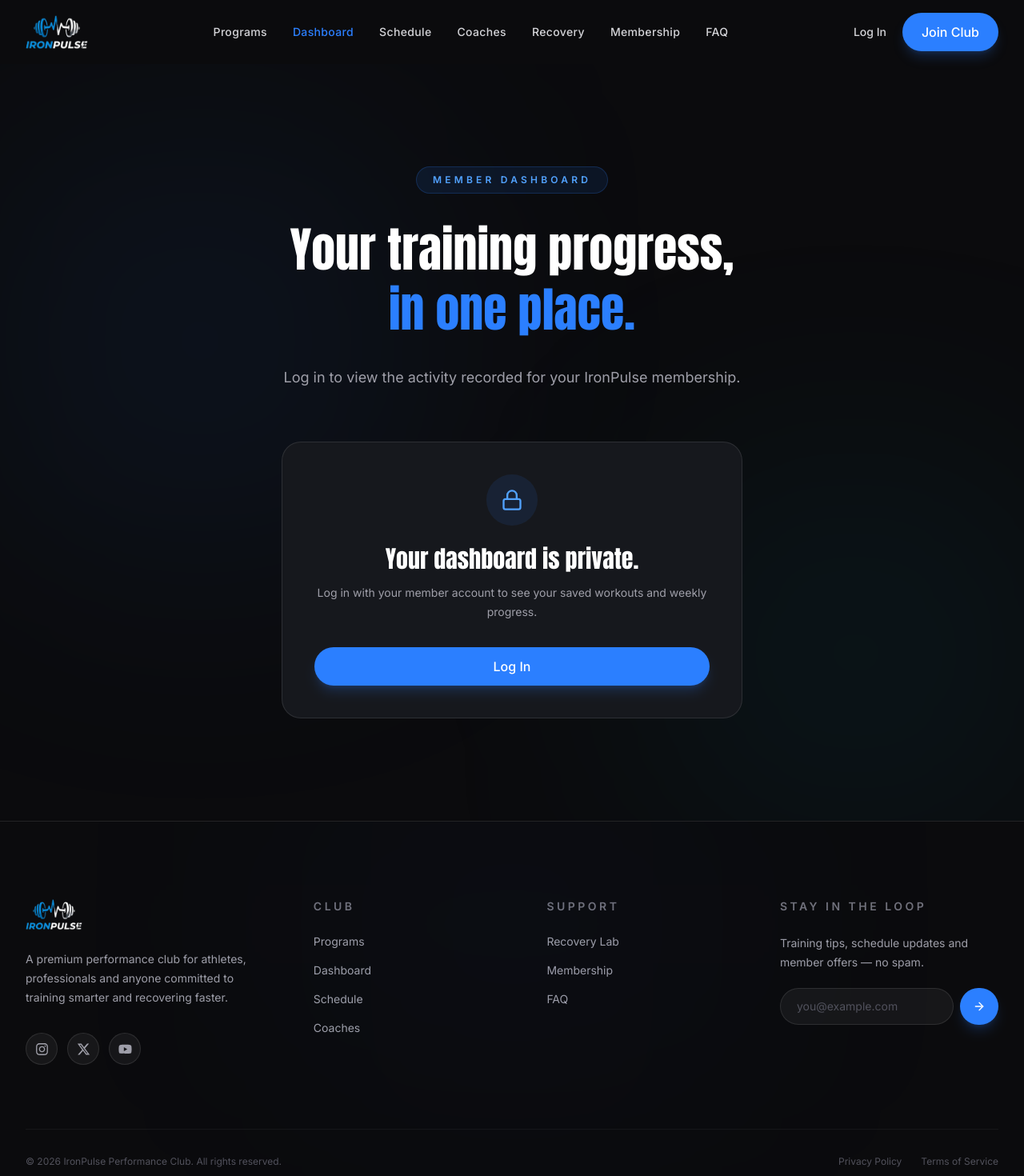
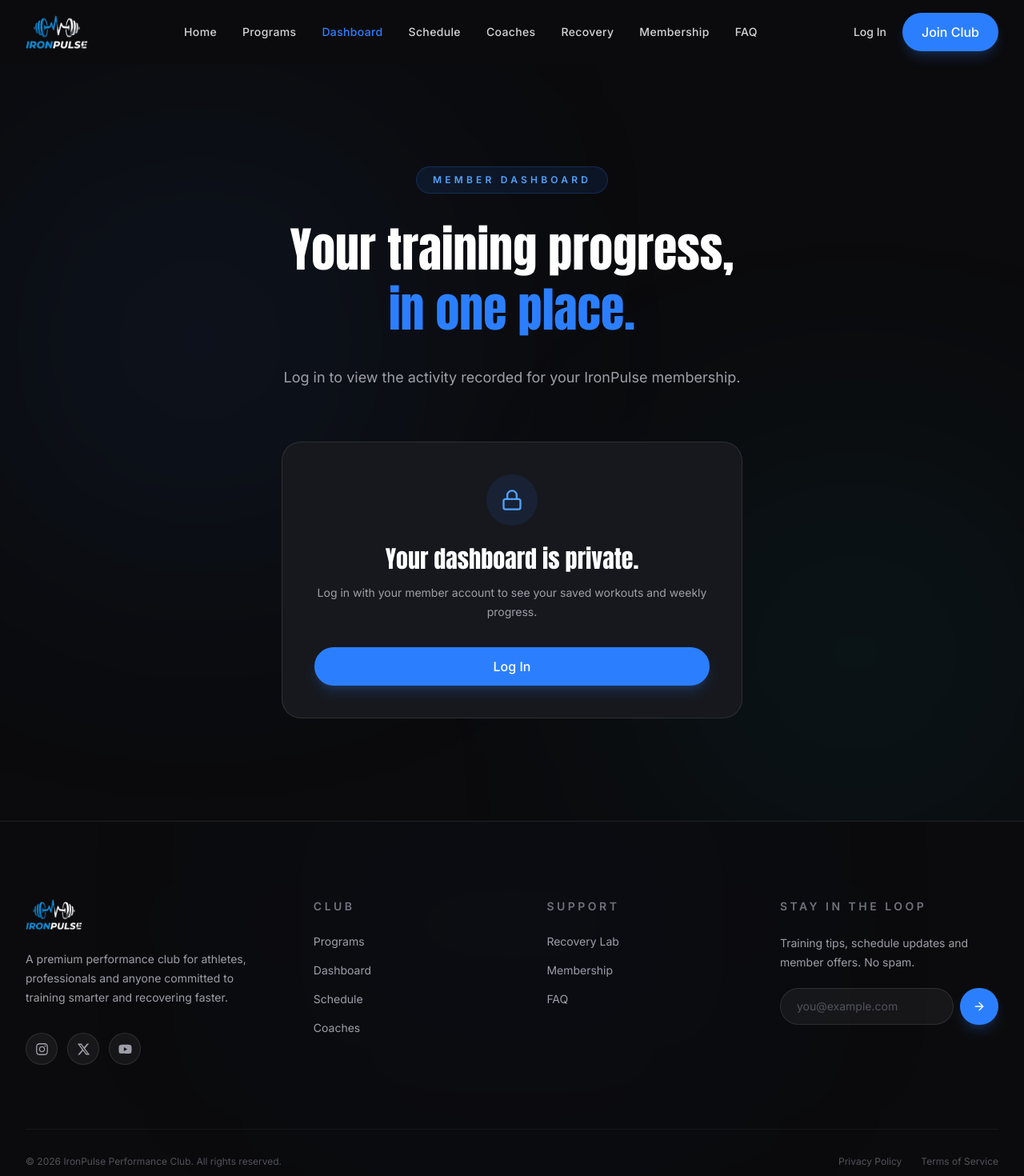
Before and after one commit to emmy-kun/ironpulse, a React (Vite) app: page /dashboard in a window 1280 px wide. Shown: the top 1470 px of the page at 80% size. Built offline with nearby package versions, Linux system fonts and the light colour scheme.

Commit message:
chore: clean up website copy punctuation
Remove long dash punctuation from visible website copy across checkout, coaches, footer, programs, schedule, and FAQ content.

```diff
--- a/src/components/checkout/CheckoutForm.jsx
+++ b/src/components/checkout/CheckoutForm.jsx
@@ -156,7 +156,7 @@
         {isSubmitting ? (
           <><Loader2 size={18} className="animate-spin" /> {paymentMethod === "transfer" ? "Confirming Transfer..." : "Processing Payment..."}</>
         ) : (
-          <>{paymentMethod === "transfer" ? <Building2 size={18} /> : <Lock size={18} />} {paymentMethod === "transfer" ? "I Have Transferred" : `Complete Purchase — ${plan.price}${plan.period}`}</>
+          <>{paymentMethod === "transfer" ? <Building2 size={18} /> : <Lock size={18} />} {paymentMethod === "transfer" ? "I Have Transferred" : `Complete Purchase: ${plan.price}${plan.period}`}</>
         )}
       </Button>
     </form>
--- a/src/components/coaches/Coaches.jsx
+++ b/src/components/coaches/Coaches.jsx
@@ -16,7 +16,7 @@
         <SectionHeading
           eyebrow="Meet The Team"
           title="Coached By The Best."
-          description="Every program is led by specialists with competitive and clinical backgrounds — not generalists."
+          description="Every program is led by specialists with competitive and clinical backgrounds, not generalists."
         />
 
         <div className="mt-16 border-y border-white/10">
--- a/src/components/layout/Footer.jsx
+++ b/src/components/layout/Footer.jsx
@@ -134,7 +134,7 @@
             </h4>
 
             <p className="mt-6 text-sm leading-6 text-zinc-400">
-              Training tips, schedule updates and member offers — no spam.
+              Training tips, schedule updates and member offers. No spam.
             </p>
 
             {isSubmitSuccessful ? (
--- a/src/components/layout/Navbar.jsx
+++ b/src/components/layout/Navbar.jsx
@@ -109,6 +109,12 @@
             {/* Desktop Navigation */}
 
             <nav className="hidden items-center gap-8 lg:flex">
+              <Link
+                to="/"
+                className="cursor-pointer text-sm font-medium tracking-wide text-zinc-300 transition-all hover:text-white"
+              >
+                Home
+              </Link>
               {navLinks.map((item) => (
                 item.to === "dashboard" ? (
                   <Link
@@ -223,6 +229,13 @@
           >
             <Container>
               <div className="flex flex-col py-8">
+                <Link
+                  to="/"
+                  onClick={() => setMenuOpen(false)}
+                  className="border-b border-white/5 py-4 text-zinc-300 transition hover:text-blue-500"
+                >
+                  Home
+                </Link>
                 {navLinks.map((item) => (
                   item.to === "dashboard" ? (
                     <Link
--- a/src/components/programs/Programs.jsx
+++ b/src/components/programs/Programs.jsx
@@ -41,7 +41,7 @@
             </h2>
 
             <p className="mt-6 max-w-2xl text-lg leading-8 text-zinc-400">
-              Strength, speed, recovery, nutrition — pick where you start.
+              Strength, speed, recovery, nutrition. Pick where you start.
               Every program is built and coached by specialists, not
               generalists.
             </p>
--- a/src/components/schedule/Schedule.jsx
+++ b/src/components/schedule/Schedule.jsx
@@ -28,7 +28,7 @@
         <SectionHeading
           eyebrow="Weekly Timetable"
           title="Find Your Slot."
-          description="Every session is coached live. Pick a day to see what's running — book your spot up to a week ahead through the member app."
+          description="Every session is coached live. Pick a day to see what's running. Book your spot up to a week ahead through the member app."
         />
 
         {/* Day Tabs */}
--- a/src/data/gymData.js
+++ b/src/data/gymData.js
@@ -302,7 +302,7 @@
     id: 1,
     question: "Can I try IronPulse before committing to a membership?",
     answer:
-      "Yes — every new member gets a complimentary guided tour and a single full-access day pass to test the gym floor, a class, and the Recovery Lab before choosing a plan.",
+      "Yes. Every new member gets a complimentary guided tour and a single full-access day pass to test the gym floor, a class, and the Recovery Lab before choosing a plan.",
   },
   {
     id: 2,
@@ -314,13 +314,13 @@
     id: 3,
     question: "What's included in the Recovery Lab?",
     answer:
-      "Ice bath therapy, infrared sauna, compression boot sessions, sports massage, and guided mobility work — all trackable through your performance dashboard.",
+      "Ice bath therapy, infrared sauna, compression boot sessions, sports massage, and guided mobility work. All are trackable through your performance dashboard.",
   },
   {
     id: 4,
     question: "Can I pause or cancel my membership?",
     answer:
-      "Memberships can be paused for up to 60 days per year and cancelled anytime with 30 days' notice — no lock-in contracts on any plan.",
+      "Memberships can be paused for up to 60 days per year and cancelled anytime with 30 days' notice. There are no lock-in contracts on any plan.",
   },
   {
     id: 5,
```
